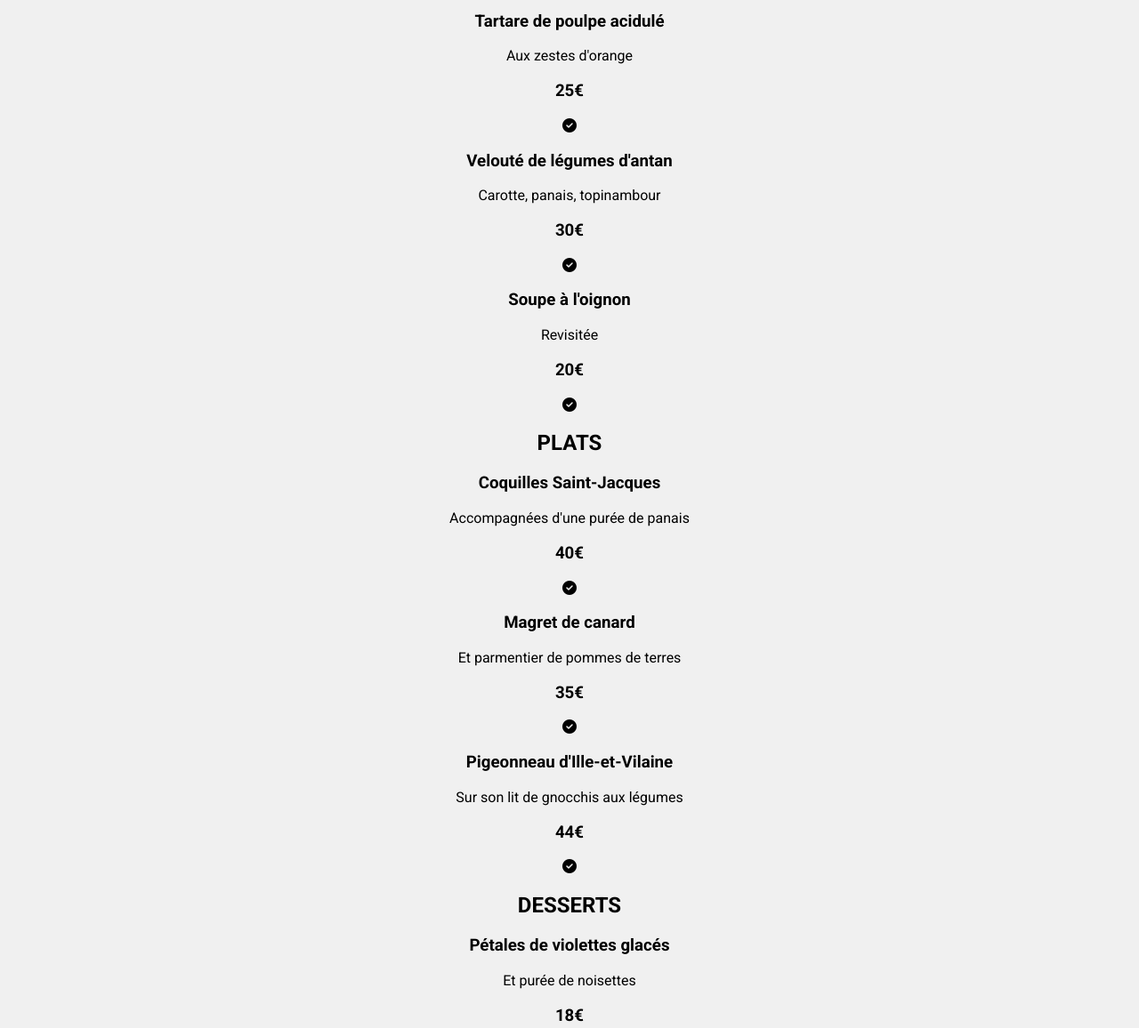
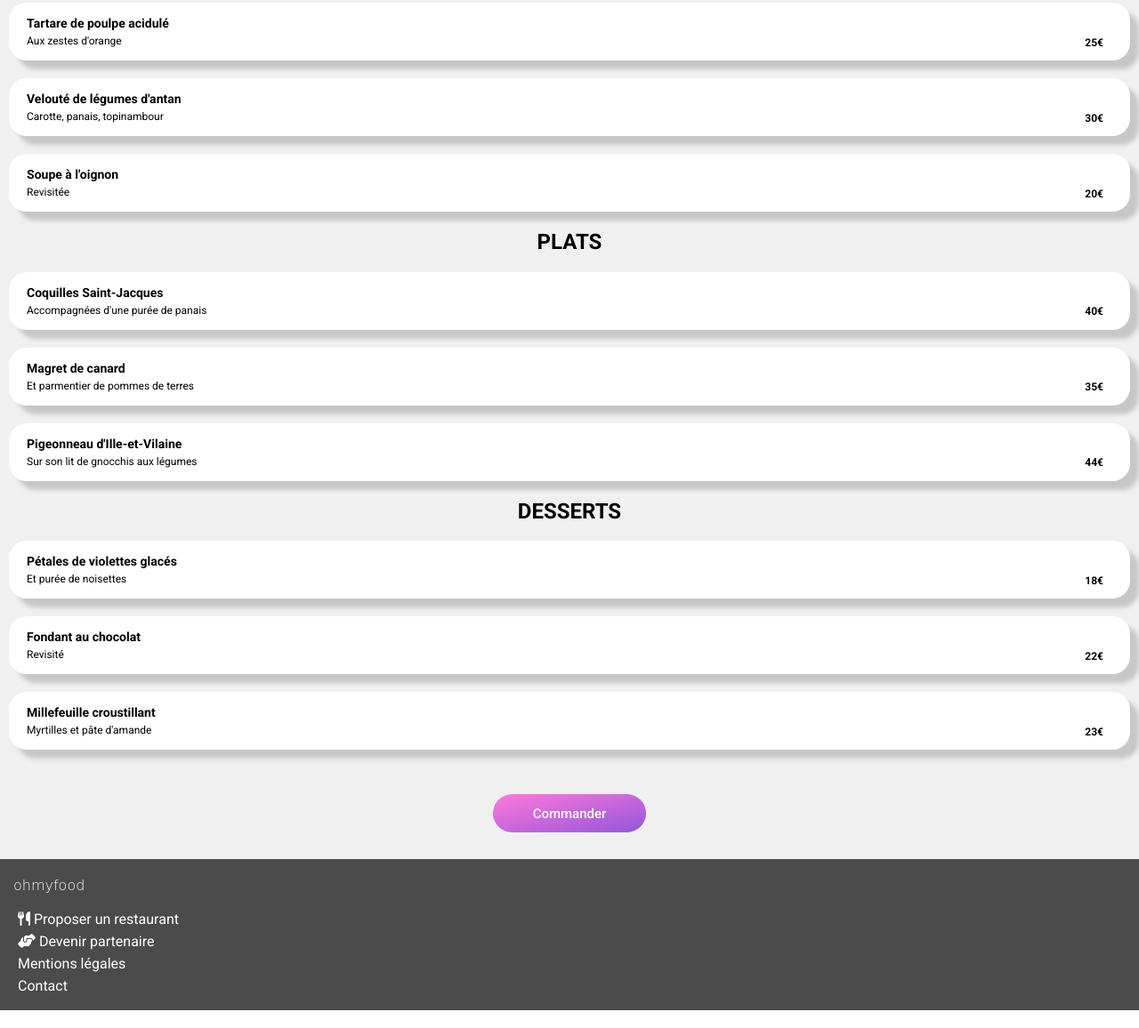
Before and after one commit to AmandAxel/ohmyfood, a plain HTML site: page palette.html in a window 1280 px wide. Shown: the part 428-1584 px from the top of the page at 89% size. Drawn offline with Linux system fonts and the light colour scheme; a web font is replaced by a local one.

Commit message:
Plusieurs modifications, début de la page menu

```diff
--- a/palette.html
+++ b/palette.html
@@ -31,78 +31,78 @@
                 <i class="fa-solid fa-heart heart-background"></i>
             </div>
 
-            <div id="entrees">
+            <div class="entrees">
                 <h2>ENTREES</h2>
 
-                <div>
+                <div class="figure">
                     <h3>Tartare de poulpe acidulé</h3>
                     <p>Aux zestes d'orange</p>
-                    <h3>25€</h3>
+                    <h4>25€</h4>
                     <i class="fa-solid fa-circle-check"></i>
                 </div>
 
-                <div>
+                <div class="figure">
                     <h3>Velouté de légumes d'antan</h3>
                     <p>Carotte, panais, topinambour</p>
-                    <h3>30€</h3>
+                    <h4>30€</h4>
                     <i class="fa-solid fa-circle-check"></i>
                 </div>
 
-                <div>
+                <div class="figure">
                     <h3>Soupe à l'oignon</h3>
                     <p>Revisitée</p>
-                    <h3>20€</h3>
+                    <h4>20€</h4>
                     <i class="fa-solid fa-circle-check"></i>
                 </div>
 
             </div>
 
-            <div id="plats">
+            <div class="plats">
                 <h2>PLATS</h2>
 
-                <div>
+                <div class="figure">
                     <h3>Coquilles Saint-Jacques</h3>
                     <p>Accompagnées d'une purée de panais</p>
-                    <h3>40€</h3>
+                    <h4>40€</h4>
                     <i class="fa-solid fa-circle-check"></i>
                 </div>
 
-                <div>
+                <div class="figure">
                     <h3>Magret de canard</h3>
                     <p>Et parmentier de pommes de terres</p>
-                    <h3>35€</h3>
+                    <h4>35€</h4>
                     <i class="fa-solid fa-circle-check"></i>
                 </div>
 
-                <div>
+                <div class="figure">
                     <h3>Pigeonneau d'Ille-et-Vilaine</h3>
                     <p>Sur son lit de gnocchis aux légumes</p>
-                    <h3>44€</h3>
+                    <h4>44€</h4>
                     <i class="fa-solid fa-circle-check"></i>
                 </div>
             </div>
 
-            <div id="desserts">
+            <div class="desserts">
                 <h2>DESSERTS</h2>
 
-                <div>
+                <div class="figure">
                     <h3>Pétales de violettes glacés</h3>
                     <p>Et purée de noisettes</p>
-                    <h3>18€</h3>
+                    <h4>18€</h4>
                     <i class="fa-solid fa-circle-check"></i>
                 </div>
 
-                <div>
+                <div class="figure">
                     <h3>Fondant au chocolat</h3>
                     <p>Revisité</p>
-                    <h3>22€</h3>
+                    <h4>22€</h4>
                     <i class="fa-solid fa-circle-check"></i>
                 </div>
 
-                <div>
+                <div class="figure">
                     <h3>Millefeuille croustillant</h3>
                     <p>Myrtilles et pâte d'amande</p>
-                    <h3>23€</h3>
+                    <h4>23€</h4>
                     <i class="fa-solid fa-circle-check"></i>
                 </div>
             </div>
--- a/sass/libs/components/animation.scss
+++ b/sass/libs/components/animation.scss
@@ -39,3 +39,7 @@
 .heart-main, .heart-background {
     font-size: 10px;
 }
+
+.entrees i {
+    fill: transparent
+}
--- a/sass/libs/components/buttons.scss
+++ b/sass/libs/components/buttons.scss
@@ -16,11 +16,10 @@ button h2 {
 
 .commander {
     margin: auto;
-    padding: 0px 20px 0px 20px;
+    padding: 0px 45px 0px 45px;
     border-radius: 30px;
-    margin-top: 40px;
-    margin-bottom: 40px;
-    max-width: 220px;
+    margin-top: 30px;
+    margin-bottom: 30px;
     color: white;
     background: linear-gradient(to bottom right, #FF79DA, #9356DC);
     border: none;
--- a/sass/libs/layout/menu.scss
+++ b/sass/libs/layout/menu.scss
@@ -10,9 +10,9 @@ section img {
 
 .sec_menu {
     background-color: rgb(240, 240, 240);
-    border-top-left-radius: 20px;
-    border-top-right-radius: 20px;
-    margin-top: -30px;
+    border-top-left-radius: 30px;
+    border-top-right-radius: 30px;
+    margin-top: -40px;
     position: relative;
     left: 0;
     right: 0;
@@ -23,7 +23,7 @@ section img {
     text-align: left;
     margin: 0;
     padding-top: 20px;
-    padding-left: 30px;
+    padding-left: 20px;
     text-align: left;
     font-weight: 900;
     font-size: 30px;
@@ -31,5 +31,42 @@ section img {
 
 .entrees h2 {
     text-align: center;
-    padding-left: 30px;
+    padding-left: 20px;
 }
+
+.figure {
+    position: relative;
+    background-color: white;
+    border-radius: 20px;
+    padding-left: 20px;
+    margin: 0px 10px 0px 10px;
+    text-align: left;
+    font-weight: 400;
+    font-size: 12px;
+    color: black;
+    margin-bottom: 20px;
+    box-shadow: 10px 10px 5px rgb(199, 199, 199);
+}
+
+.figure h4 {
+    position: absolute;
+    top: 22px;
+    right: 30px;
+}
+
+.figure h3 {
+    margin: 0;
+    padding-top: 15px;
+}
+
+.figure p {
+    margin-top: 5px;
+    margin-bottom: 0;
+    padding-bottom: 15px;
+}
+
+//à retirer pour afficher l'icône
+.sec_menu i {
+    color: transparent;
+    position: absolute;
+}
```
Also changed, not shown: francaise.html (+9 -9 lines), style.css, 1 other file.
